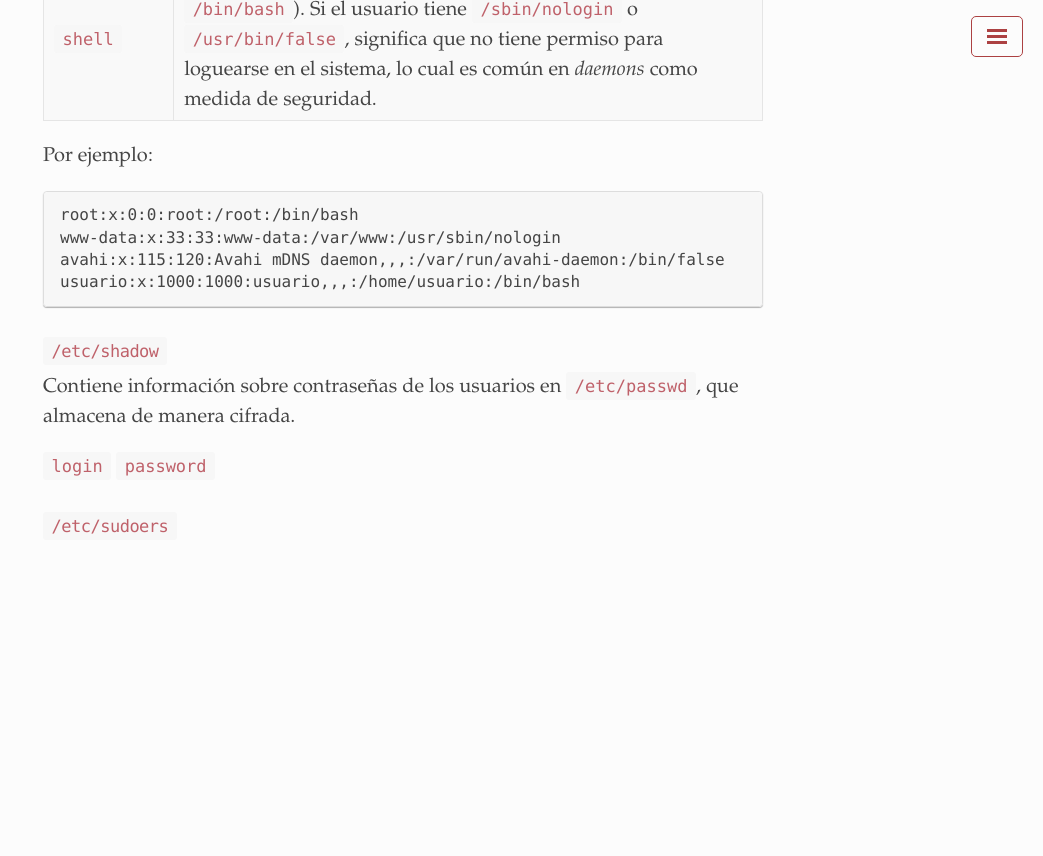
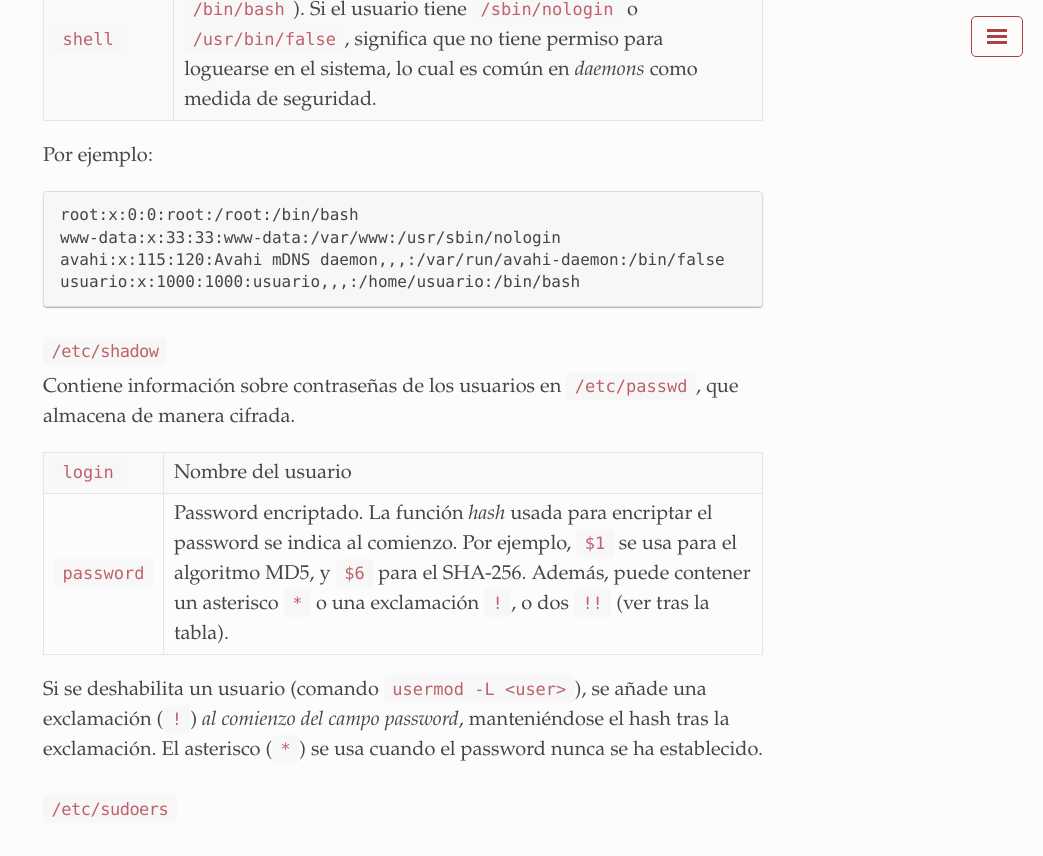
Before and after one commit to santi-gf/santi-gf.github.io, a Jekyll site: the page built from usuarios-grupos.md, in a window 1280 px wide and 900 px high, scrolled down 1813 px. Shown: the top 856 px of the window, without its empty margins (237-1280 px from the left). Built offline with Jekyll 4.4.1, drawn with Linux system fonts in a browser that asks for light colours; a style sheet for code colours, icons or effects is not loaded; before the commit the page ends 2430 px from its top, so only the background shows below that; some of the changed text lies outside the part shown.

Commit message:
Update usuarios-grupos.md

```diff
--- a/usuarios-grupos.md
+++ b/usuarios-grupos.md
@@ -28,7 +28,7 @@ Contiene información de las cuentas de usuarios y sus características.
 
 Se pueden ver los campos con `man passwd`:
 
-`name`      | Login del usuario |
+`name`      | Nombre del usuario |
 `password`  | El password del usuario en texto plano, o un asterisco (*) o una X si está encriptado. |
 `UID`       | *User ID*. Número de identificación único de usuario. Los usuarios pueden cambiar muchos prámetros, incluso su `name`, pero el UID no lo deben cambiar nunca. El UID del root es 0. Las cuentas de servicios y demonios tienen los números más bajos, mientras que las de usuarios finales comienzan en el valor definido en `UID_MIN` en el fichero `/etc/login.defs`. |
 `GID`       | *Gruop ID*. Número de identificador único de grupo. Varios usuarios pueden tener el mismo grupo, aunque al crear un usuario se crea un grupo con ese mismo nombre por defecto salvo que se indique lo contrario. Los datos del grupo aparecen en `/etc/group`. |
@@ -49,8 +49,13 @@ Por ejemplo:
 Contiene información sobre contraseñas de los usuarios en `/etc/passwd`, que almacena de manera cifrada.
 
 
-`login`
-`password`
+`login`     | Nombre del usuario |
+`password`  | Password encriptado. La función _hash_ usada para encriptar el password se indica al comienzo. Por ejemplo, `$1` se usa para el algoritmo MD5, y `$6` para el SHA-256. Además, puede contener un asterisco `*` o una exclamación `!`, o dos `!!` (ver tras la tabla). |
+
+
+Si se deshabilita un usuario (comando `usermod -L <user>`), se añade una exclamación (`!`) *al comienzo del campo password*, manteniéndose el hash tras la exclamación. El asterisco (`*`) se usa cuando el password nunca se ha establecido.
+
+
 
 
 
```
